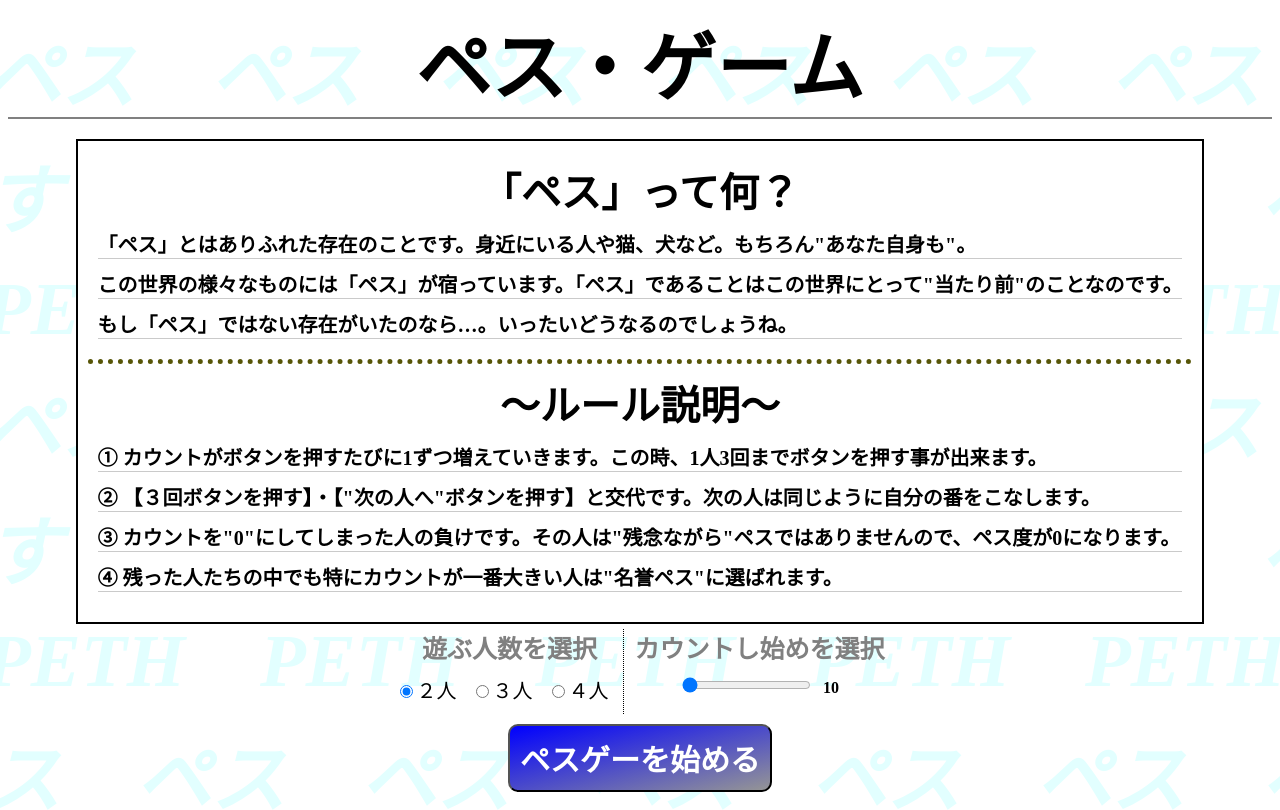
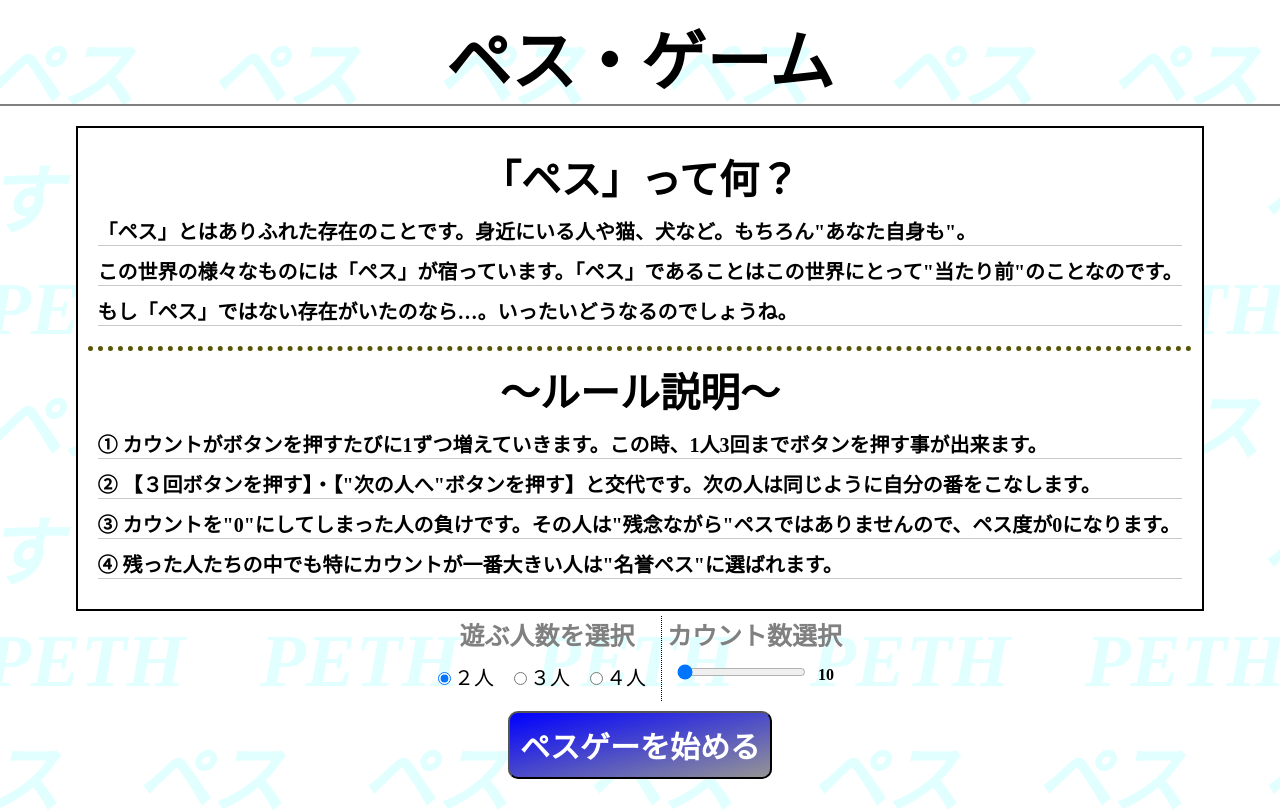
Before and after one commit to AkiraYass/peth_application, a Vue app: page / in a window 1280 px wide. Built offline with nearby package versions, Linux system fonts and the light colour scheme.

Commit message:
layout fix

```diff
--- a/src/App.vue
+++ b/src/App.vue
@@ -7,3 +7,18 @@
 <script setup lang="ts">
 import PethGame from './view/PethGame/PethGame.vue'
 </script>
+
+<style lang="scss">
+html {
+  height: 100%;
+}
+
+body {
+  height: 100%;
+  margin: 0;
+}
+
+#app {
+  height: 100%;
+}
+</style>
--- a/src/view/PethGame/PethGame.vue
+++ b/src/view/PethGame/PethGame.vue
@@ -14,7 +14,7 @@ import BackGround from './components/BackGround.vue'
 <style scoped lang="scss">
 .contents {
     width: 100%;
-    height: 100%;
+    height: 100vh;
 }
 
 .game-area:hover {
--- a/src/view/PethGame/components/GamePage.vue
+++ b/src/view/PethGame/components/GamePage.vue
@@ -100,10 +100,9 @@ const playerChange = () => {
     if (limitClick.value === 3) {
         return
     }
-    limitClick.value = 3;
-    audio_peth.pause()
     audio_player_change.currentTime = 0
     audio_player_change.play()
+    limitClick.value = 3;
     nowPlayer.value++;
     if (nowPlayer.value > store.player_num) {
         nowPlayer.value = 1
@@ -136,15 +135,17 @@ onBeforeMount(() => {
 
 <style scoped lang="scss">
 .contents {
-    height: 100vh;
     height: calc(var(--vh, 1vh)*100);
+    touch-action: manipulation;
 }
 
 .game-contents {
     position: relative;
-    margin: auto;
-    margin-top: 30px;
-    width: 90%;
+    top: 0;
+    left: 0;
+    margin: 0 auto;
+    //margin-top: 30px;
+    width: 100%;
     height: 100%;
 }
 
@@ -152,6 +153,7 @@ onBeforeMount(() => {
     position: absolute;
     text-align: center;
     padding: 10px;
+    margin: 10px;
     width: 100px;
     border-radius: 20px;
     box-shadow: inset 0 10px 25px 0 rgba(0, 0, 0, .5);
@@ -210,7 +212,6 @@ onBeforeMount(() => {
     justify-content: center;
     width: 350px;
     height: fit-content;
-    touch-action: manipulation;
 }
 
 .now-turn {
--- a/src/view/PethGame/components/StartPage.vue
+++ b/src/view/PethGame/components/StartPage.vue
@@ -26,7 +26,7 @@
                 </div>
             </div>
             <div class="limit-config">
-                <div class="config-title">カウントし始めを選択</div>
+                <div class="config-title">カウント数選択</div>
                 <div class="form-limit">
                     <input type="range" id="limit-slider" v-model="store.life" min="10" max="70">
                     <label class="now-select">{{ store.life }}</label>
@@ -82,9 +82,10 @@ onMounted(() => {
 
 <style scoped lang="scss">
 .title {
+    margin: 10px 0;
     text-align: center;
     font-weight: bold;
-    font-size: 75px;
+    font-size: 65px;
     border-bottom: solid 2px grey;
 }
 
@@ -152,7 +153,7 @@ input[name="select-playernum"]:hover {
 }
 
 .limit-config {
-    margin-left: 10px;
+    margin: 0 5px 0 5px;
 }
 
 .form-limit {
```
